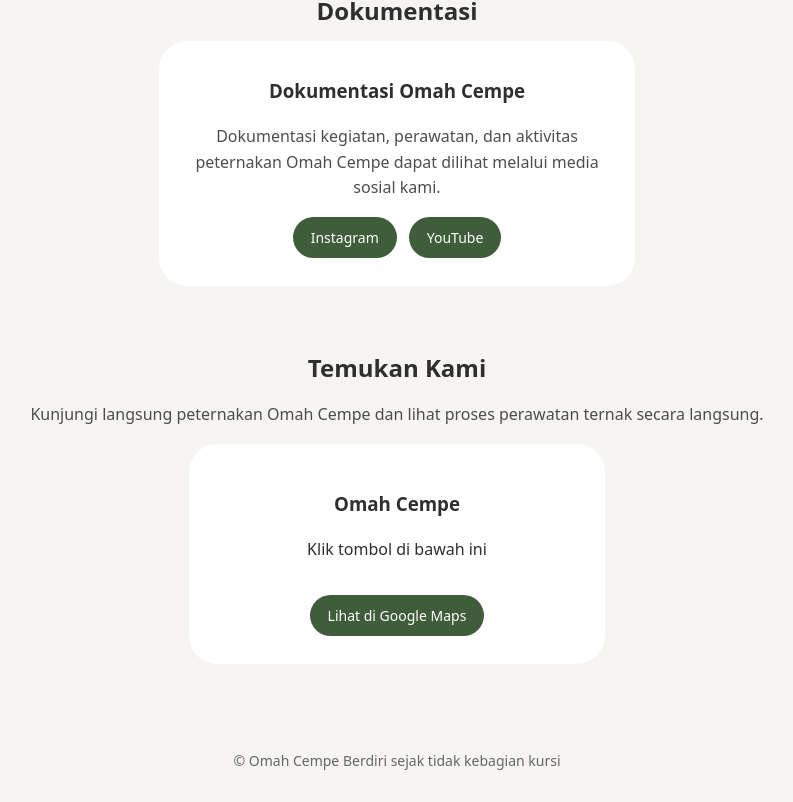
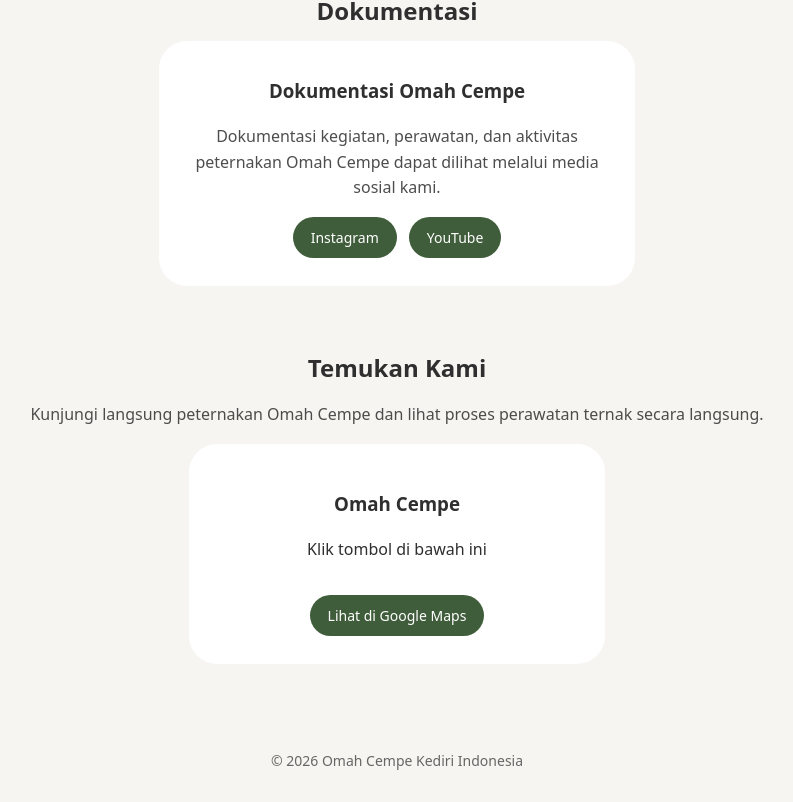
Before and after one commit to xgrstq/Omahcempev2, a React (Vite) app in the folder omah-cempe/: page / in a window 1280 px wide. Shown: the part 1118-1920 px from the top of the page, without its empty margins (243-1036 px from the left). Built offline with nearby package versions, Linux system fonts and the light colour scheme.

Commit message:
Update App.jsx

```diff
--- a/omah-cempe/src/App.jsx
+++ b/omah-cempe/src/App.jsx
@@ -146,7 +146,7 @@
       </main>
 
       <footer>
-        <p>© Omah Cempe Berdiri sejak tidak kebagian kursi</p>
+        <p>© 2026 Omah Cempe Kediri Indonesia</p>
       </footer>
 
       {/* CONTACT POPUP */}
```
